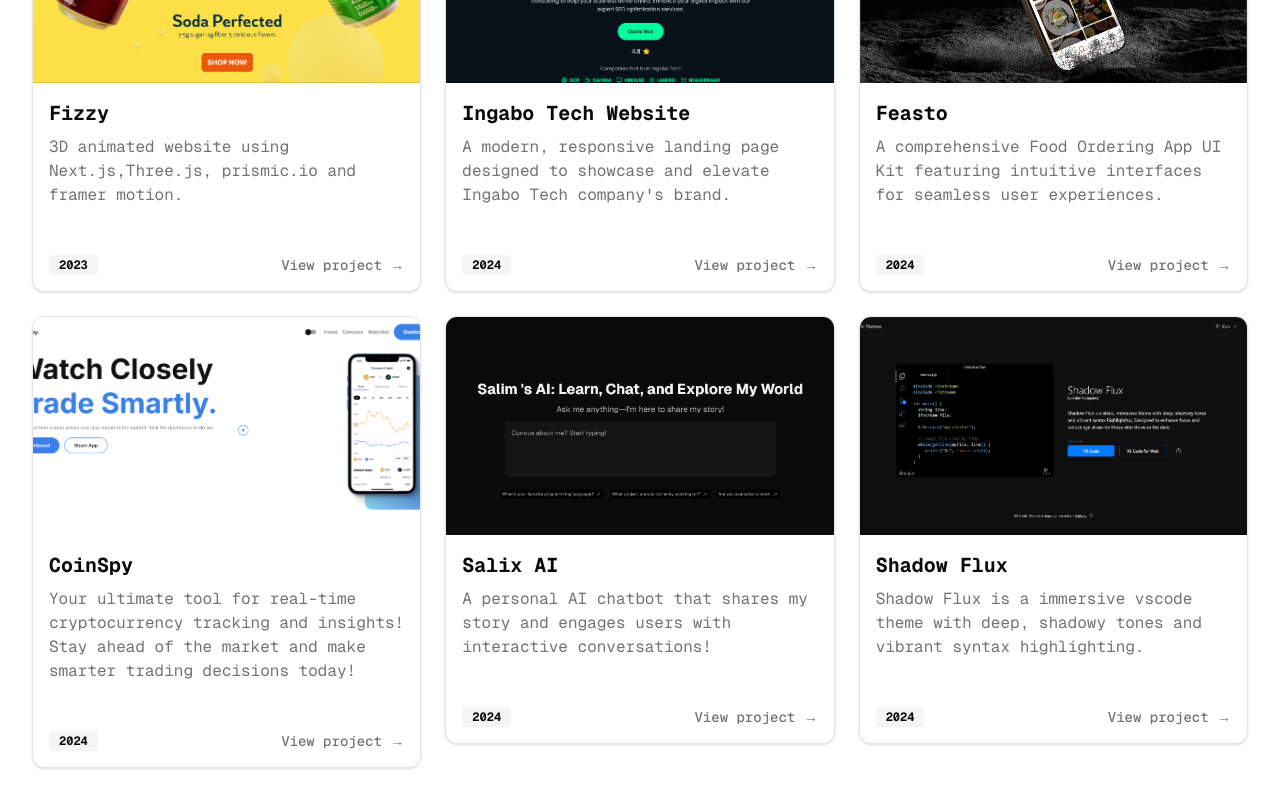
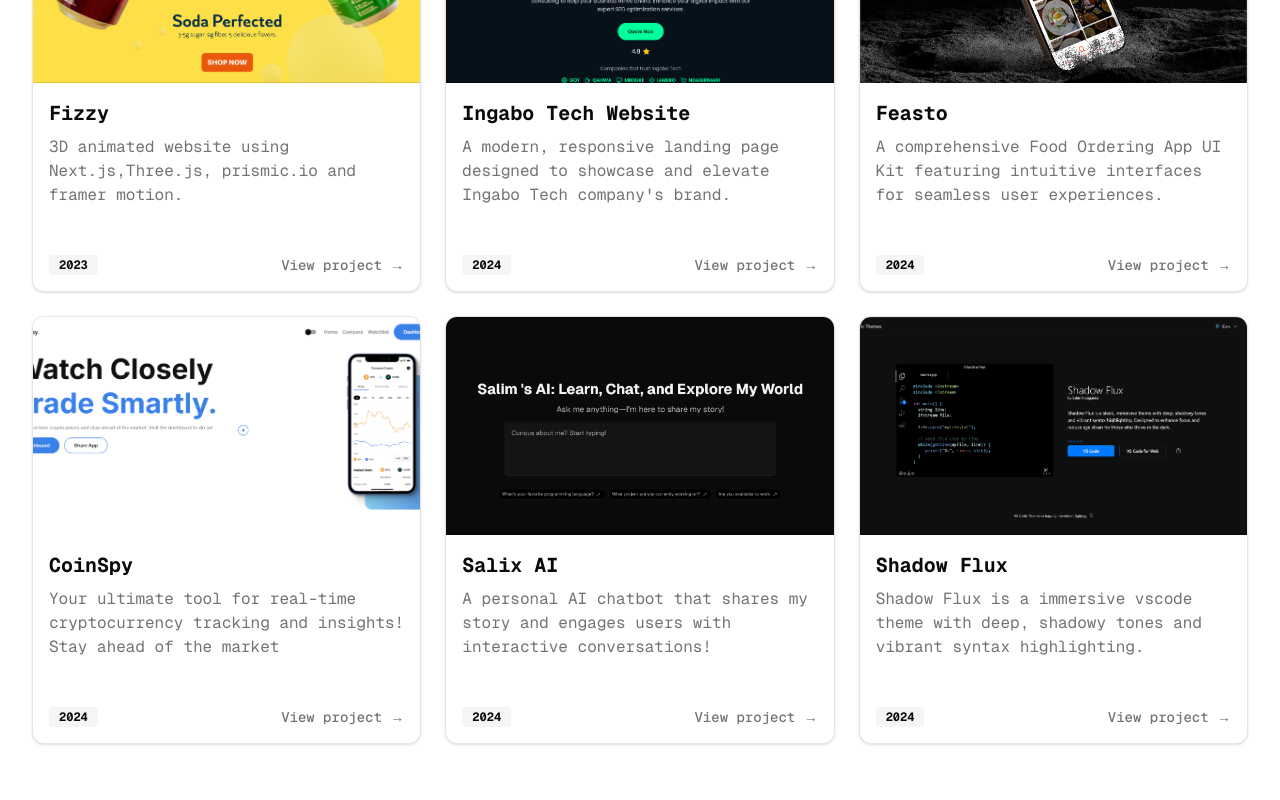
Before and after one commit to rutaganda-salim/devfolio, a Next.js app: page /projects in a window 1280 px wide. Shown: the part 424-1224 px from the top of the page. After the commit the page ends 1200 px from the top, so only its background shows below. Built offline with nearby package versions, Linux system fonts and the light colour scheme.

Commit message:
update desc for coinspy

```diff
--- a/src/app/projects/page.tsx
+++ b/src/app/projects/page.tsx
@@ -36,7 +36,7 @@ const projects = [
   {
     id: 4,
     title: "CoinSpy",
-    description: " Your ultimate tool for real-time cryptocurrency tracking and insights!  Stay ahead of the market and make smarter trading decisions today!",
+    description: " Your ultimate tool for real-time cryptocurrency tracking and insights! Stay ahead of the market",
     image: "/coinspy.png",
     year: "2024",
     link: "https://coinspyer.vercel.app"
```
